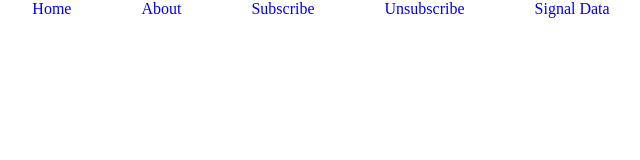
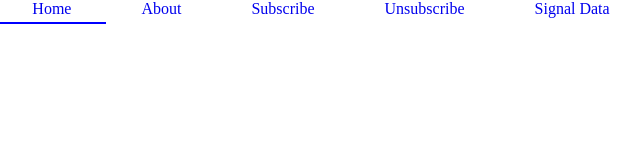
Before and after one commit to CSToddDEV/CS467-Short-Term-Algorithmic-Strategies, a React (Create React App) app in the folder front-end/: page / in a window 1280 px wide. Shown: the top 160 px of the page, without its empty margins (319-959 px from the left). Built offline with nearby package versions, Linux system fonts and the light colour scheme.

Commit message:
Fixes nav bar styling bug
The home link in the nav bar was not initially showing as
selected (underlined) upon page load. Using the aria-current
attribute properly styles upon page load.

```diff
--- a/front-end/src/styles/App.css
+++ b/front-end/src/styles/App.css
@@ -29,10 +29,6 @@ table td, table th {
   text-align: center;
 }
 
-.selectedLink {
-  border-bottom: 2px solid blue;
-}
-
 .nav {
   margin: 0;
   padding: 0;
@@ -50,3 +46,7 @@ table td, table th {
   -webkit-transform: translate(-50%, -50%);
   transform: translate(-50%, -50%);
 }
+
+[aria-current] {
+  border-bottom: 2px solid blue;
+}
```
